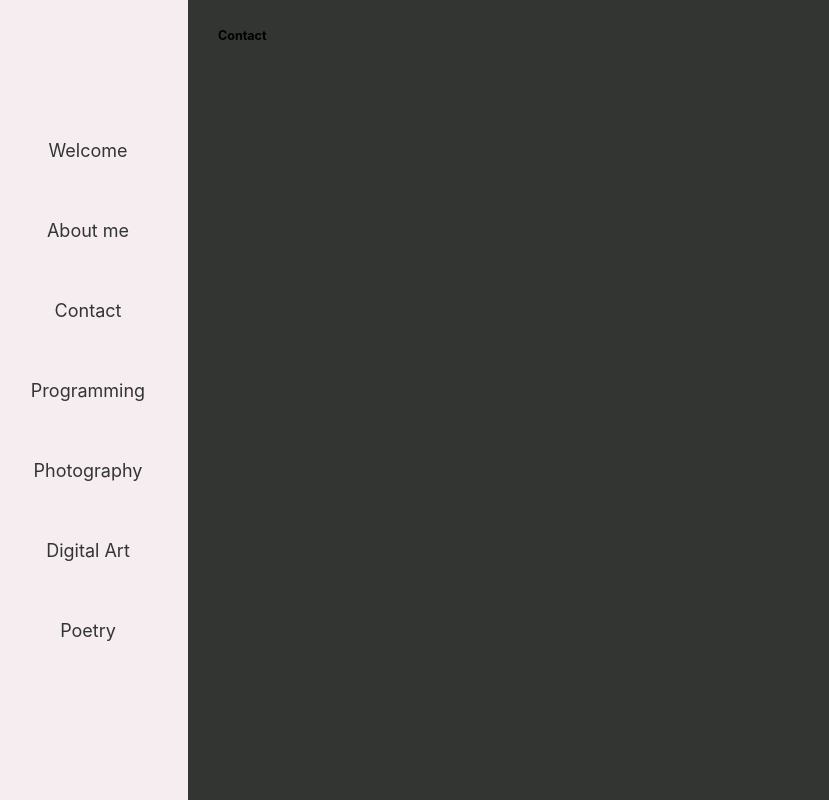
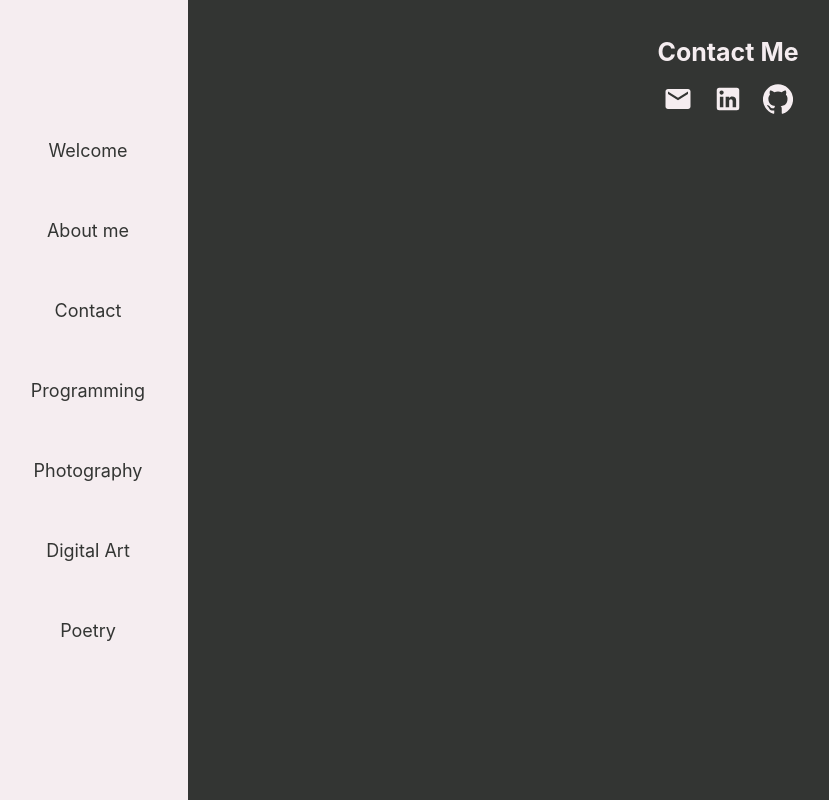
Before and after one commit to ibrahim94ali/porfolio, a Next.js app: page /contact in a window 1280 px wide. Shown: the whole page, without its empty margins (12-841 px from the left). Built offline with nearby package versions, Linux system fonts and the light colour scheme.

Commit message:
implemented contact me page

```diff
--- a/components/MenuNav.js
+++ b/components/MenuNav.js
@@ -35,7 +35,7 @@ function MenuNav() {
           <MenuItem onClick={handleClose}>About me</MenuItem>
         </Link>
         <Link href="/contact">
-          <MenuItem onClick={handleClose}>Contact</MenuItem>
+          <MenuItem onClick={handleClose}>Contact me</MenuItem>
         </Link>
         <Link href="/programming">
           <MenuItem onClick={handleClose}>Programming</MenuItem>
--- a/pages/contact.js
+++ b/pages/contact.js
@@ -1,9 +1,31 @@
 import React from "react";
+import { GitHub, Email, LinkedIn } from "@material-ui/icons";
+import styles from "../styles/Contact.module.scss";
+import { Link } from "@material-ui/core";
 
 function Contact() {
   return (
-    <div>
-      <h1>Contact</h1>
+    <div className={styles.container}>
+      <h1 className={styles.title}>Contact Me</h1>
+      <div className={styles.iconsContainer}>
+        <Link href="mailto:94ibrahimali@gmail.com?subject=Hiring%20You&body=Hi%20Ibrahim.%20We%20would%20like%20to%20hire%20you.">
+          <Email color="secondary" className={styles.icon} />
+        </Link>
+        <Link
+          href="https://www.linkedin.com/in/ibrahim-aliu-01411b153"
+          target="_blank"
+          rel="noopener"
+        >
+          <LinkedIn color="secondary" className={styles.icon} />
+        </Link>
+        <Link
+          href="https://github.com/ibrahim94ali"
+          target="_blank"
+          rel="noopener"
+        >
+          <GitHub color="secondary" className={styles.icon} />
+        </Link>
+      </div>
     </div>
   );
 }
--- /dev/null
+++ b/styles/Contact.module.scss
@@ -0,0 +1,29 @@
+@import "./constants.scss";
+.container {
+  display: flex;
+  flex: 1;
+  flex-direction: column;
+  align-items: center;
+  justify-content: center;
+
+  .title {
+    font-size: 2.5rem;
+    color: $color-white;
+  }
+  .iconsContainer {
+    display: flex;
+    justify-content: center;
+    align-items: center;
+
+    & > * {
+      &:not(:first-child) {
+        margin-left: 2rem;
+      }
+    }
+
+    .icon {
+      cursor: pointer;
+      font-size: 3rem;
+    }
+  }
+}
```
